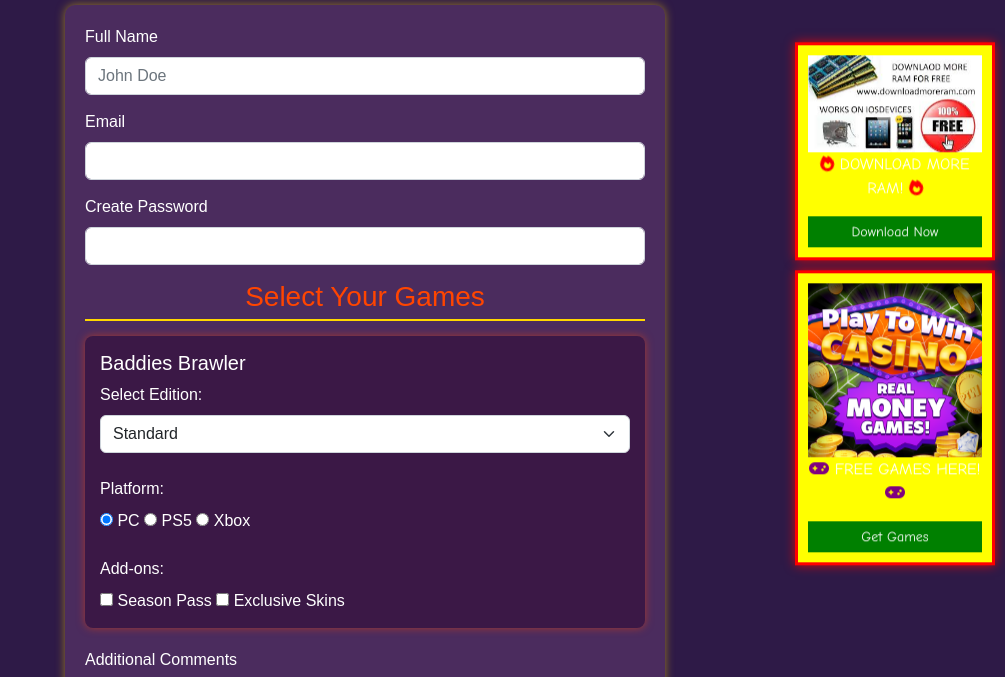
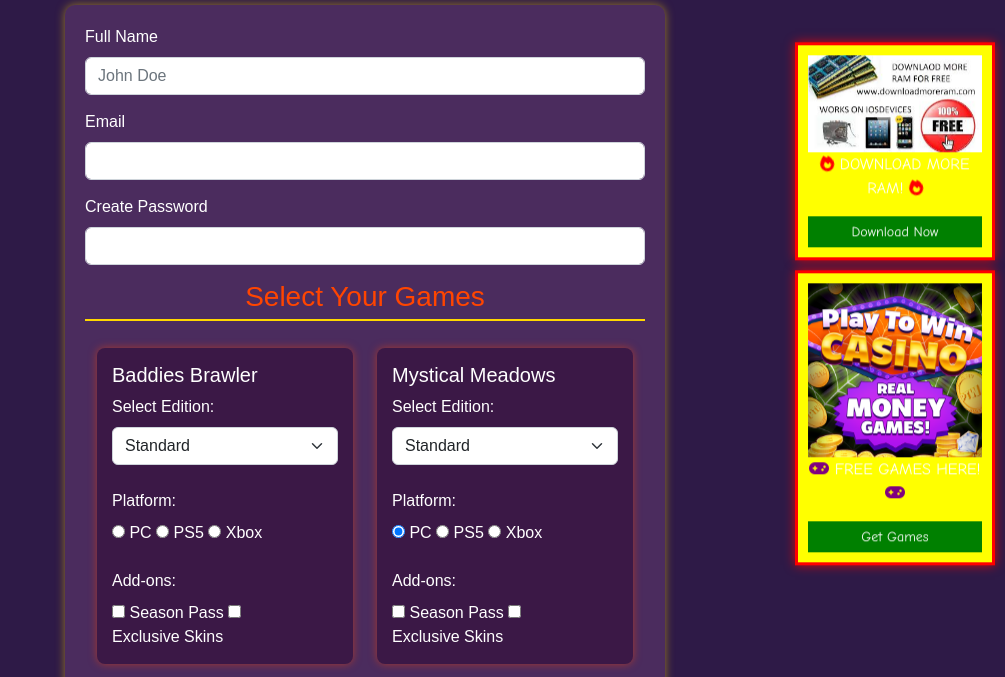
Before and after one commit to Fr05teee/IST-256-Product-Order, a plain HTML site: page index.html in a window 1280 px wide. Shown: the part 91-768 px from the top of the page, without its empty margins (275-1280 px from the left). Drawn offline with nearby package versions, Linux system fonts and the light colour scheme.

Commit message:
Finished Product Order Page

```diff
--- a/index.html
+++ b/index.html
@@ -3,7 +3,7 @@
 <head>
   <meta charset="UTF-8">
   <meta name="viewport" content="width=device-width, initial-scale=1">
-  <title>GameZone - New Video Games</title>
+  <title>PieRat - New Video Games</title>
   <link href="https://cdn.jsdelivr.net/npm/bootstrap@5.2.3/dist/css/bootstrap.min.css" rel="stylesheet">
   <link rel="stylesheet" href="styles/style.css"> <!-- Your existing stylesheet -->
 </head>
@@ -15,24 +15,44 @@
   <form class="game-selection-form" method="post">
     <div class="user-input">
       <label for="name" class="form-label">Full Name</label>
-      <input type="text" class="form-control" id="name" required placeholder="John Doe">
+      <input type="text" class="form-control" id="name" required placeholder="John Doe" value="">
     </div>
 
     <div class="user-input">
       <label for="email" class="form-label">Email</label>
-      <input type="email" class="form-control" id="email" required>
+      <input type="email" class="form-control" id="email" required value="">
     </div>
 
     <div class="user-input">
       <label for="password" class="form-label">Create Password</label>
-      <input type="password" class="form-control" id="password" required>
+      <input type="password" class="form-control" id="password" required value="">
     </div>
 
     <h3 class="game-selection-title">Select Your Games</h3>
-
+    <div class="wrapper">
       <!-- Product 1 -->
       <div class="game-card">
         <h5>Baddies Brawler</h5>
+        <label class="form-label">Select Edition:</label>
+        <select class="form-select">
+          <option value="Standard">Standard</option>
+          <option value="Deluxe">Deluxe</option>
+          <option value="Collector's Edition">Collector's Edition</option>
+        </select>
+        <br>
+        <label class="form-label">Platform:</label><br>
+        <input type="radio" name="platform1" value="PC" checked> PC
+        <input type="radio" name="platform1" value="PS5"> PS5
+        <input type="radio" name="platform1" value="Xbox"> Xbox
+        <br>
+        <br>
+        <label class="form-label">Add-ons:</label><br>
+        <input type="checkbox" id="prod1Addon1" value="Season Pass"> <label for="prod1Addon1">Season Pass</label>
+        <input type="checkbox" id="prod1Addon2" value="Exclusive Skins"> <label for="prod1Addon2">Exclusive Skins</label>
+      </div>
+      <!-- Product 2 -->
+      <div class="game-card">
+        <h5>Mystical Meadows</h5>
         <label class="form-label">Select Edition:</label>
         <select class="form-select">
           <option>Standard</option>
@@ -47,16 +67,15 @@
         <br>
         <br>
         <label class="form-label">Add-ons:</label><br>
-      <input type="checkbox" id="prod1Addon1"> <label for="prod1Addon1">Season Pass</label>
-      <input type="checkbox" id="prod1Addon2"> <label for="prod1Addon2">Exclusive Skins</label>
+        <input type="checkbox" id="prod2Addon1" value="seasonPass"> <label for="prod2Addon1">Season Pass</label>
+        <input type="checkbox" id="prod2Addon2" value="Exclusive Skins"> <label for="prod2Addon2">Exclusive Skins</label>
       </div>
-
       <div class="additional-comments">
         <label for="comments" class="form-label">Additional Comments</label>
         <textarea class="form-control" id="comments" rows="3"></textarea>
       </div>
-
-    <button type="submit" class="btn btn-primary submit-button">Submit</button>
+    </div>
+    <button type="submit" class="btn btn-primary submit-button" value="submit">Submit</button>
   </form>
 </div>
 
--- a/styles/style.css
+++ b/styles/style.css
@@ -30,7 +30,12 @@ body {
     margin-bottom: 15px;
     text-align: center;
 }
-
+.wrapper .game-card{
+    box-sizing: border-box;
+    width: calc(50% - 24px);
+    float: left;
+    margin: 12px;
+}
 .game-card {
     background-color: #3B1846; /* Slightly lighter purple */
     padding: 15px;
```
Lines whose indentation alone changed are shown as unchanged.
